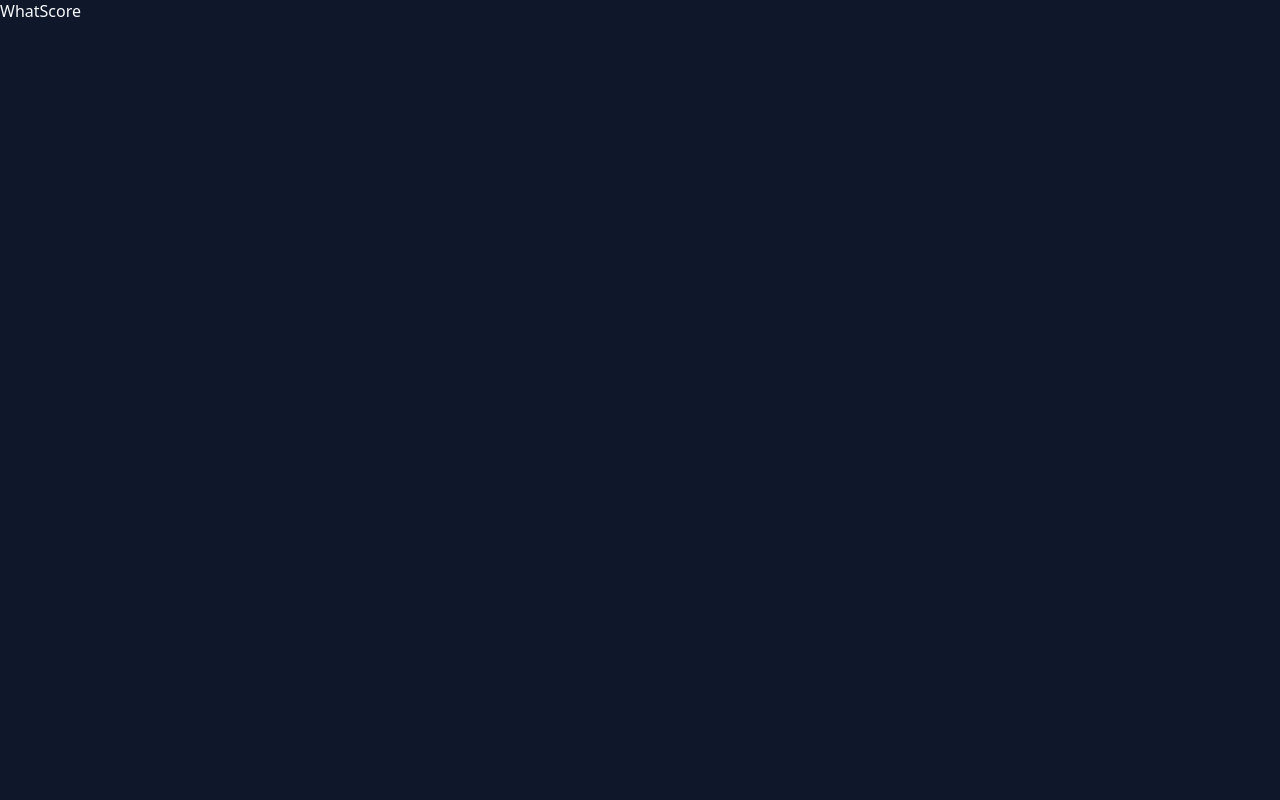
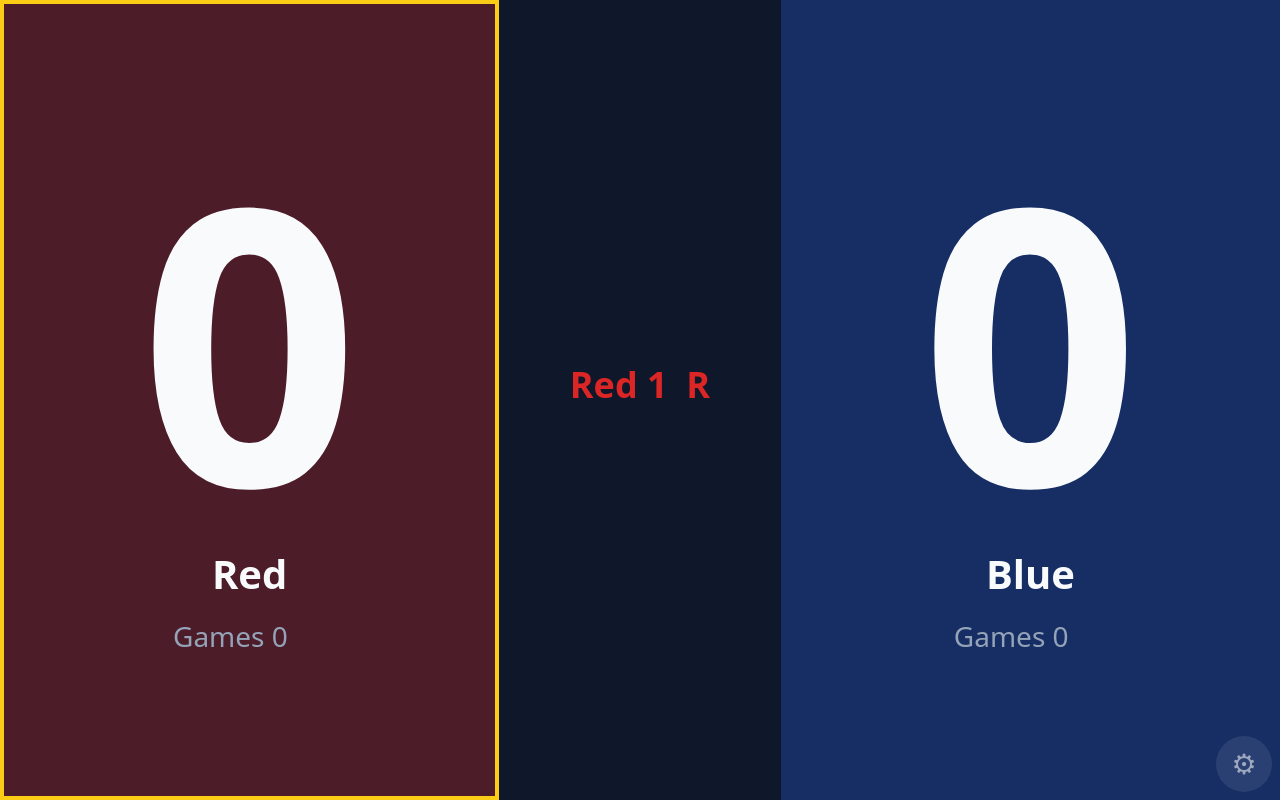
Before and after one commit to itimofeev/whatscore, a website built with Vite: page web/index.html in a window 1280 px wide. Built offline with nearby package versions, Linux system fonts and the light colour scheme.

Commit message:
feat(ui): match screen with tap zones, long press undo and end overlay
Co-Authored-By: Claude Fable 5.1 <noreply@anthropic.com>

```diff
--- a/web/src/main.ts
+++ b/web/src/main.ts
@@ -1,4 +1,31 @@
 import './style.css'
+import { reduce } from './domain/reduce'
+import { defaultConfig, type MatchEvent } from './domain/types'
+import { MatchScreen } from './ui/match'
 
 const root = document.getElementById('app')!
-root.textContent = 'WhatScore'
+const config = defaultConfig()
+let events: MatchEvent[] = []
+
+const screen = new MatchScreen(root, {
+  onPoint: (team) => {
+    events.push({ type: 'point', team, at: Date.now() })
+    screen.toast(`Point ${config.teams[team].name}`)
+    draw()
+  },
+  onUndo: () => {
+    events.push({ type: 'undo', at: Date.now() })
+    draw()
+  },
+  onNewMatch: () => {
+    events = []
+    draw()
+  },
+  onToggleVoice: () => {},
+  onExit: () => {},
+})
+
+function draw() {
+  screen.render({ config, state: reduce(config, events), listening: false, voiceAvailable: false })
+}
+draw()
--- a/web/src/style.css
+++ b/web/src/style.css
@@ -17,3 +17,150 @@ html, body, #app {
   color: var(--fg);
   overflow: hidden;
 }
+
+/* match screen */
+.match {
+  position: relative;
+  height: 100%;
+  display: grid;
+  grid-template-columns: 1fr auto 1fr;
+  touch-action: none;
+  user-select: none;
+  -webkit-user-select: none;
+}
+
+.zone {
+  display: flex;
+  flex-direction: column;
+  align-items: center;
+  justify-content: center;
+  gap: 2vh;
+  position: relative;
+  overflow: hidden;
+  cursor: pointer;
+}
+.zone.team0 { background: color-mix(in srgb, var(--team0) 30%, var(--bg)); }
+.zone.team1 { background: color-mix(in srgb, var(--team1) 30%, var(--bg)); }
+.zone.serving::before {
+  content: '';
+  position: absolute;
+  inset: 0;
+  border: 0.6vh solid var(--accent);
+  pointer-events: none;
+}
+.swapped .zone.team0 { order: 3; }
+.swapped .zone.team1 { order: 1; }
+.swapped .bar { order: 2; }
+
+.zone .pts {
+  font-size: min(48vh, 30vw);
+  font-weight: 800;
+  line-height: 1;
+  font-variant-numeric: tabular-nums;
+}
+.zone .name { font-size: 5vh; font-weight: 600; }
+.zone .meta { font-size: 3.5vh; color: var(--muted); display: flex; gap: 3vw; }
+
+.zone::after {
+  content: '';
+  position: absolute;
+  inset: 0;
+  background: rgba(255, 255, 255, 0.35);
+  transform: scaleY(0);
+  transform-origin: bottom;
+  pointer-events: none;
+}
+.zone.holding::after {
+  animation: fill 600ms linear forwards;
+}
+@keyframes fill {
+  to { transform: scaleY(1); }
+}
+
+.bar {
+  display: flex;
+  flex-direction: column;
+  align-items: center;
+  justify-content: center;
+  gap: 2vh;
+  padding: 0 2vw;
+  min-width: 22vw;
+  text-align: center;
+}
+.server { font-size: 4.5vh; font-weight: 700; white-space: pre; }
+.server.team0 { color: var(--team0); }
+.server.team1 { color: var(--team1); }
+.deciding {
+  font-size: 3.5vh;
+  font-weight: 700;
+  color: var(--bg);
+  background: var(--accent);
+  padding: 1vh 2vw;
+  border-radius: 1vh;
+  visibility: hidden;
+}
+.deciding.on { visibility: visible; }
+
+.toast {
+  position: absolute;
+  z-index: 20;
+  left: 50%;
+  top: 8vh;
+  transform: translateX(-50%);
+  background: var(--fg);
+  color: var(--bg);
+  font-size: 5vh;
+  font-weight: 800;
+  padding: 1vh 4vw;
+  border-radius: 2vh;
+  opacity: 0;
+  transition: opacity 150ms;
+  pointer-events: none;
+}
+.toast.show { opacity: 1; }
+
+.controls {
+  position: absolute;
+  z-index: 10;
+  right: 1vh;
+  bottom: 1vh;
+  display: flex;
+  gap: 1vh;
+}
+.ctl {
+  font-size: 3.5vh;
+  width: 7vh;
+  height: 7vh;
+  border-radius: 50%;
+  border: none;
+  background: rgba(255, 255, 255, 0.15);
+  color: var(--fg);
+  opacity: 0.6;
+}
+.ctl.on { opacity: 1; background: var(--accent); }
+
+.end {
+  /* z-index: `order` on the zones changes paint order, the overlay must stay on top */
+  position: absolute;
+  z-index: 30;
+  inset: 0;
+  background: rgba(15, 23, 42, 0.92);
+  display: flex;
+  flex-direction: column;
+  align-items: center;
+  justify-content: center;
+  gap: 3vh;
+}
+.end.hidden { display: none; }
+.end-text { font-size: 7vh; font-weight: 800; white-space: pre; text-align: center; }
+
+button.big {
+  font-size: 4vh;
+  padding: 2vh 6vw;
+  border-radius: 2vh;
+  border: none;
+  background: var(--accent);
+  color: var(--bg);
+  font-weight: 700;
+}
+button.big.secondary { background: rgba(255, 255, 255, 0.2); color: var(--fg); }
--- /dev/null
+++ b/web/src/ui/longpress.ts
@@ -0,0 +1,39 @@
+export interface PressHandlers {
+  onTap(): void
+  onLongPress(): void
+}
+
+export function attachPressHandlers(el: HTMLElement, h: PressHandlers, holdMs = 600): void {
+  let timer: number | null = null
+  let pointerId: number | null = null
+
+  const clear = () => {
+    if (timer !== null) window.clearTimeout(timer)
+    timer = null
+    pointerId = null
+    el.classList.remove('holding')
+  }
+
+  el.addEventListener('pointerdown', (e) => {
+    if (pointerId !== null) return
+    pointerId = e.pointerId
+    el.classList.add('holding')
+    timer = window.setTimeout(() => {
+      timer = null
+      pointerId = null
+      el.classList.remove('holding')
+      h.onLongPress()
+    }, holdMs)
+  })
+
+  el.addEventListener('pointerup', (e) => {
+    if (e.pointerId !== pointerId) return
+    const wasPending = timer !== null
+    clear()
+    if (wasPending) h.onTap()
+  })
+
+  el.addEventListener('pointercancel', clear)
+  el.addEventListener('pointerleave', clear)
+  el.addEventListener('contextmenu', (e) => e.preventDefault())
+}
--- /dev/null
+++ b/web/src/ui/match.ts
@@ -0,0 +1,163 @@
+import type { MatchConfig, MatchState, Team } from '../domain/types'
+import { decidingLabel } from '../voice/announce'
+import { attachPressHandlers } from './longpress'
+
+export interface MatchScreenHandlers {
+  onPoint(team: Team): void
+  onUndo(): void
+  onNewMatch(): void
+  onToggleVoice(): void
+  onExit(): void
+}
+
+export interface MatchScreenView {
+  config: MatchConfig
+  state: MatchState
+  listening: boolean
+  voiceAvailable: boolean
+}
+
+function el<K extends keyof HTMLElementTagNameMap>(tag: K, className: string, text = ''): HTMLElementTagNameMap[K] {
+  const e = document.createElement(tag)
+  e.className = className
+  if (text) e.textContent = text
+  return e
+}
+
+interface Zone {
+  root: HTMLElement
+  pts: HTMLElement
+  name: HTMLElement
+  games: HTMLElement
+  sets: HTMLElement
+}
+
+export class MatchScreen {
+  private readonly root: HTMLElement
+  private readonly zones: [Zone, Zone]
+  private readonly serverLine: HTMLElement
+  private readonly deciding: HTMLElement
+  private readonly toastEl: HTMLElement
+  private readonly micBtn: HTMLButtonElement
+  private readonly endOverlay: HTMLElement
+  private readonly endText: HTMLElement
+  private readonly exitOverlay: HTMLElement
+  private toastTimer: number | null = null
+
+  constructor(root: HTMLElement, private readonly h: MatchScreenHandlers) {
+    this.root = root
+    root.innerHTML = ''
+    root.className = 'match'
+
+    this.zones = [this.makeZone(0), this.makeZone(1)]
+
+    const bar = el('div', 'bar')
+    this.serverLine = el('div', 'server')
+    this.deciding = el('div', 'deciding')
+    bar.append(this.serverLine, this.deciding)
+
+    this.toastEl = el('div', 'toast')
+
+    const controls = el('div', 'controls')
+    this.micBtn = el('button', 'ctl mic')
+    this.micBtn.type = 'button'
+    this.micBtn.addEventListener('click', () => this.h.onToggleVoice())
+    const exitBtn = el('button', 'ctl', '⚙')
+    exitBtn.type = 'button'
+    exitBtn.addEventListener('click', () => this.exitOverlay.classList.remove('hidden'))
+    controls.append(this.micBtn, exitBtn)
+
+    // no window.confirm: native dialogs block browser automation and look off in fullscreen
+    this.exitOverlay = el('div', 'end hidden')
+    const exitText = el('div', 'end-text', 'Go to settings?\nThe match stays saved.')
+    const leaveBtn = el('button', 'big', 'Settings')
+    leaveBtn.type = 'button'
+    leaveBtn.addEventListener('click', () => this.h.onExit())
+    const stayBtn = el('button', 'big secondary', 'Back to match')
+    stayBtn.type = 'button'
+    stayBtn.addEventListener('click', () => this.exitOverlay.classList.add('hidden'))
+    this.exitOverlay.append(exitText, leaveBtn, stayBtn)
+
+    this.endOverlay = el('div', 'end hidden')
+    this.endText = el('div', 'end-text')
+    const newBtn = el('button', 'big', 'New match')
+    newBtn.type = 'button'
+    newBtn.addEventListener('click', () => this.h.onNewMatch())
+    const undoBtn = el('button', 'big secondary', 'Undo last point')
+    undoBtn.type = 'button'
+    undoBtn.addEventListener('click', () => this.h.onUndo())
+    this.endOverlay.append(this.endText, newBtn, undoBtn)
+
+    root.append(this.zones[0].root, bar, this.zones[1].root, this.toastEl, controls, this.exitOverlay, this.endOverlay)
+  }
+
+  private makeZone(team: Team): Zone {
+    const root = el('div', `zone team${team}`)
+    root.dataset.team = String(team)
+    const pts = el('div', 'pts')
+    const name = el('div', 'name')
+    const meta = el('div', 'meta')
+    const games = el('span', 'games')
+    const sets = el('span', 'sets')
+    meta.append(games, sets)
+    root.append(pts, name, meta)
+    attachPressHandlers(root, {
+      onTap: () => this.h.onPoint(team),
+      onLongPress: () => this.h.onUndo(),
+    })
+    return { root, pts, name, games, sets }
+  }
+
+  render(v: MatchScreenView): void {
+    const { state, config } = v
+    const swapped = config.swapZonesWithSides && state.swapped
+    this.root.classList.toggle('swapped', swapped)
+
+    for (const team of [0, 1] as const) {
+      const z = this.zones[team]
+      z.pts.textContent = String(state.game.points[team])
+      z.name.textContent = config.teams[team].name
+      const current = state.sets[state.sets.length - 1]
+      const finishedSets = state.finished ? state.sets : state.sets.slice(0, -1)
+      z.games.textContent = state.finished ? '' : `Games ${current[team]}`
+      z.sets.textContent = finishedSets.length ? `Prev sets ${finishedSets.map((s) => s[team]).join(' ')}` : ''
+      z.root.classList.toggle('serving', state.server.team === team)
+    }
+
+    const sv = state.server
+    const serverName = config.teams[sv.team].players[sv.player]
+    this.serverLine.textContent = `${serverName}  ${sv.side === 'right' ? 'R' : 'L'}`
+    this.serverLine.className = `server team${sv.team}`
+
+    if (state.decidingPoint) {
+      this.deciding.textContent = decidingLabel(config.deuceMode, 'en')
+      this.deciding.classList.add('on')
+    } else if (state.game.kind === 'tiebreak') {
+      this.deciding.textContent = state.game.target === 10 ? 'Super tiebreak' : 'Tiebreak'
+      this.deciding.classList.add('on')
+    } else {
+      this.deciding.textContent = ''
+      this.deciding.classList.remove('on')
+    }
+
+    this.micBtn.hidden = !v.voiceAvailable
+    this.micBtn.textContent = v.listening ? '🎤' : '🔇'
+    this.micBtn.classList.toggle('on', v.listening)
+
+    if (state.finished) {
+      const w = state.finished.winner
+      const score = state.sets.map((s) => `${s[w]}-${s[w === 0 ? 1 : 0]}`).join('  ')
+      this.endText.textContent = `${config.teams[w].name} wins  ${score}`
+      this.endOverlay.classList.remove('hidden')
+    } else {
+      this.endOverlay.classList.add('hidden')
+    }
+  }
+
+  toast(text: string): void {
+    this.toastEl.textContent = text
+    this.toastEl.classList.add('show')
+    if (this.toastTimer !== null) window.clearTimeout(this.toastTimer)
+    this.toastTimer = window.setTimeout(() => this.toastEl.classList.remove('show'), 2000)
+  }
+}
```
